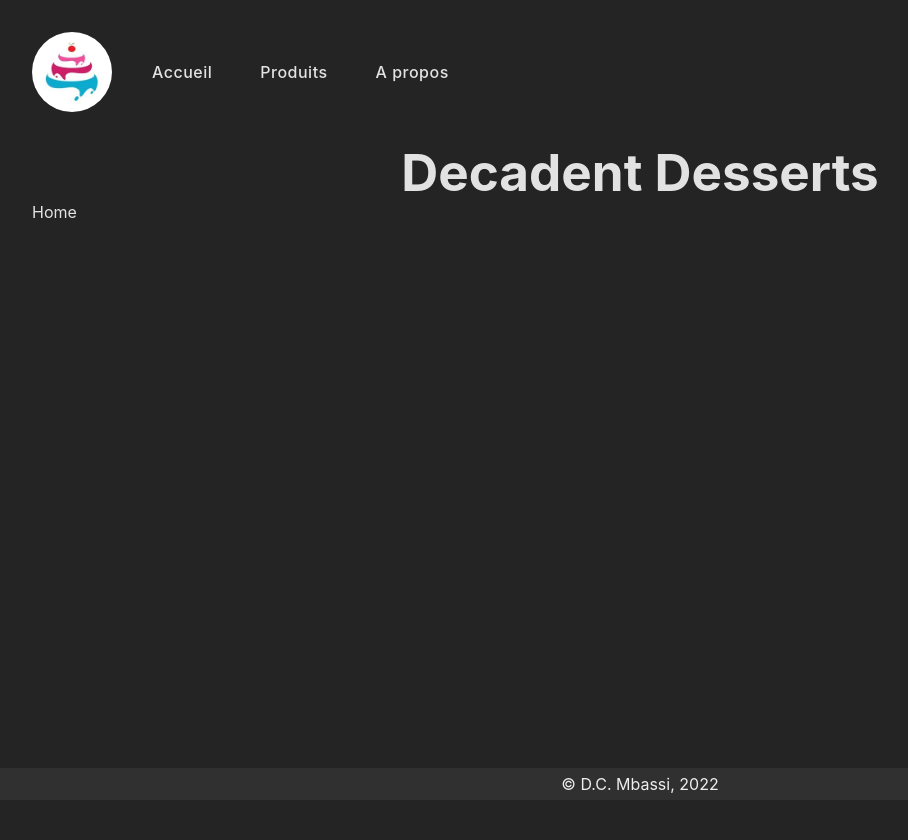
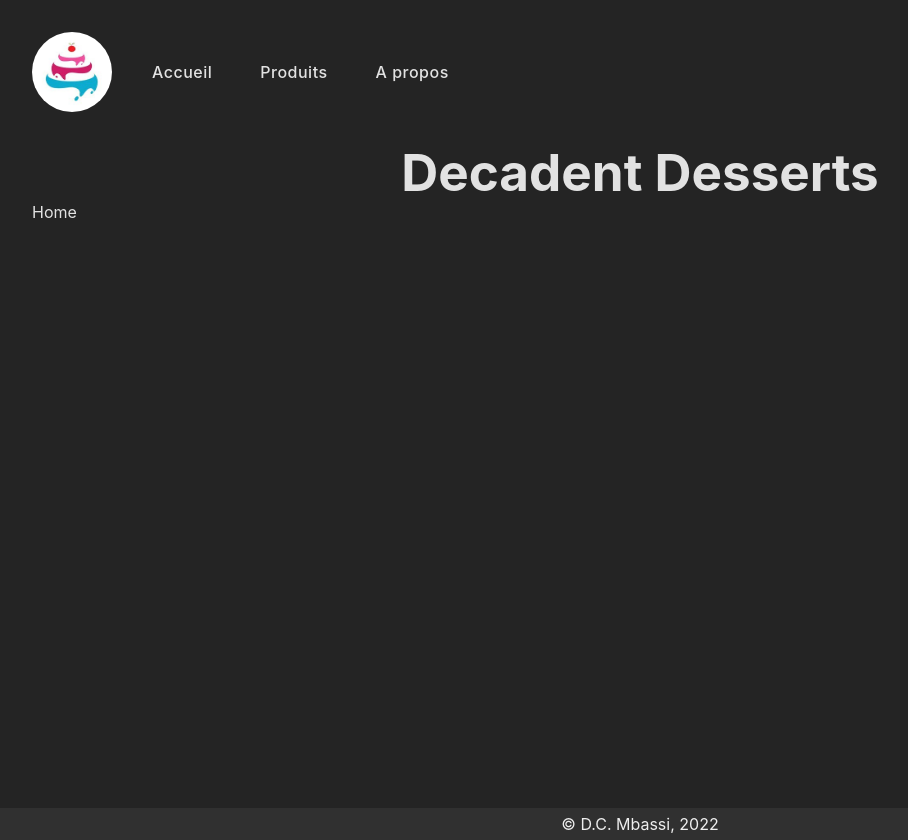
Before and after one commit to dcmbassi/decadent-desserts, a React (Vite) app: page / in a window 1280 px wide. Shown: the whole page, without its empty margins (0-908 px from the left). Before the commit the page ends 800 px from the top, so only its background shows below. Built offline with nearby package versions, Linux system fonts and the light colour scheme.

Commit message:
fix: Extend body min-height

```diff
--- a/src/index.css
+++ b/src/index.css
@@ -33,7 +33,7 @@ a:hover {
 body {
   margin: 0;
   min-width: 500px;
-  min-height: 100vh;
+  min-height: 105vh;
   position: relative;
 }
 
```
